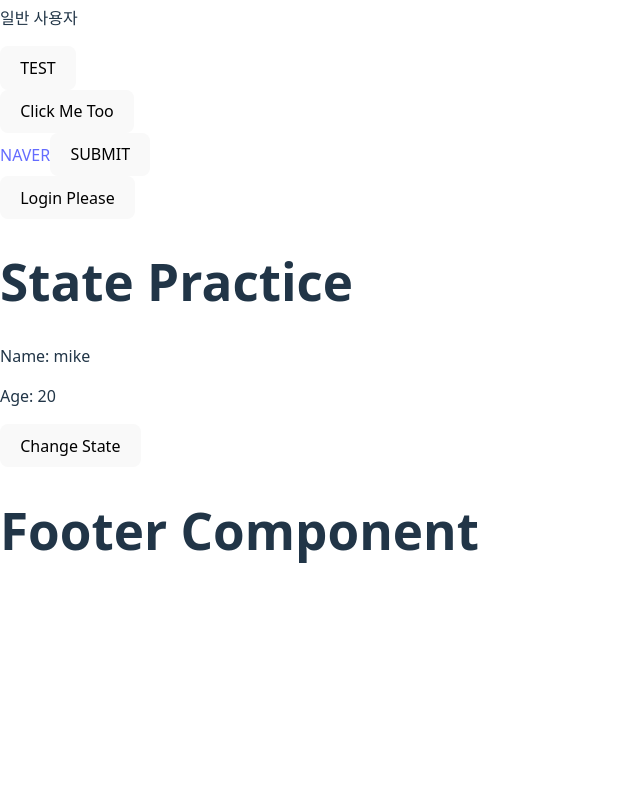
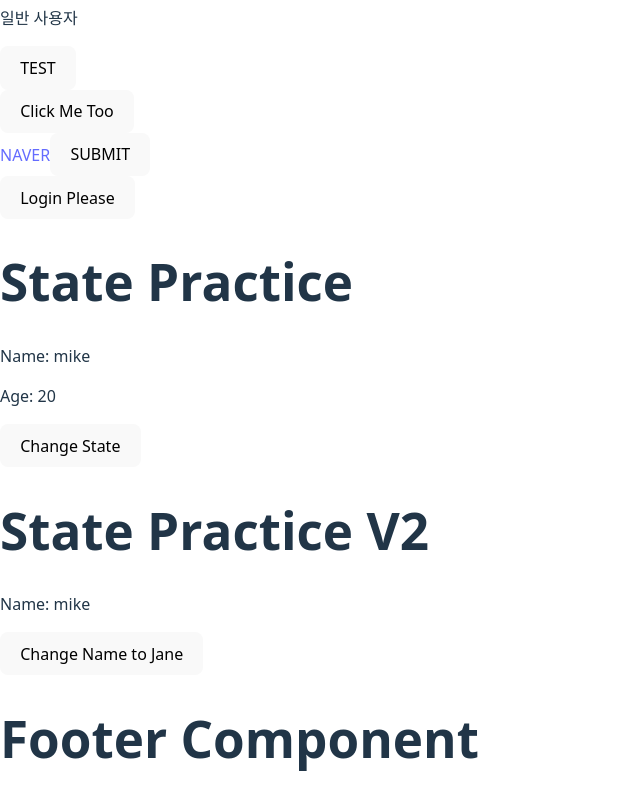
Before and after one commit to nana1243/react-typescript, a React (Vite) app: page / in a window 1280 px wide. Shown: the part 1362-2162 px from the top of the page, without its empty margins (0-640 px from the left). Before the commit the page ends 1954 px from the top, so only its background shows below. Built offline with nearby package versions, Linux system fonts and the light colour scheme.

Commit message:
fea)[6/24] useState 를 통핸 리렌더링

```diff
--- a/src/components/Main.tsx
+++ b/src/components/Main.tsx
@@ -9,7 +9,8 @@ import UserProfile from "./Users/UserProfile";
 import Table from "./Table/Table";
 import FormV2 from "./UI/FormV2";
 import ButtonV3 from "./UI/ButtonV3";
-import StatePractice from "./StatePractice";
+import StatePractice from "./StatePractice/StatePractice";
+import StatePracticeV2 from "./StatePractice/StatePracticeV2";
 
 function Main(props) {
     const referenceArray = [1,2,3,4];
@@ -69,6 +70,7 @@ function Main(props) {
             <ButtonV3 message='this is button for Login!'>Login Please</ButtonV3>
             {/* section5. STATE */}
             <StatePractice/>
+            <StatePracticeV2/>
 
         </>
     );
--- /dev/null
+++ b/src/components/StatePractice/StatePracticeV2.tsx
@@ -0,0 +1,23 @@
+import React from 'react';
+
+function StatePracticeV2(props) {
+    const [name, setName] = React.useState<string>('mike');
+
+    const handleSetToJane = () => {
+        setName('jane');
+        console.log(`Name changed to: ${name}`);
+    }
+
+    return (
+        <>
+            <div>
+                <h1>State Practice V2</h1>
+                <p>Name: {name}</p>
+                <button onClick={handleSetToJane}>Change Name to Jane</button>
+
+            </div>
+        </>
+    );
+}
+
+export default StatePracticeV2;
```
Also changed, not shown: src/components/StatePractice/StatePractice.tsx (renamed from src/components/StatePractice.tsx).
